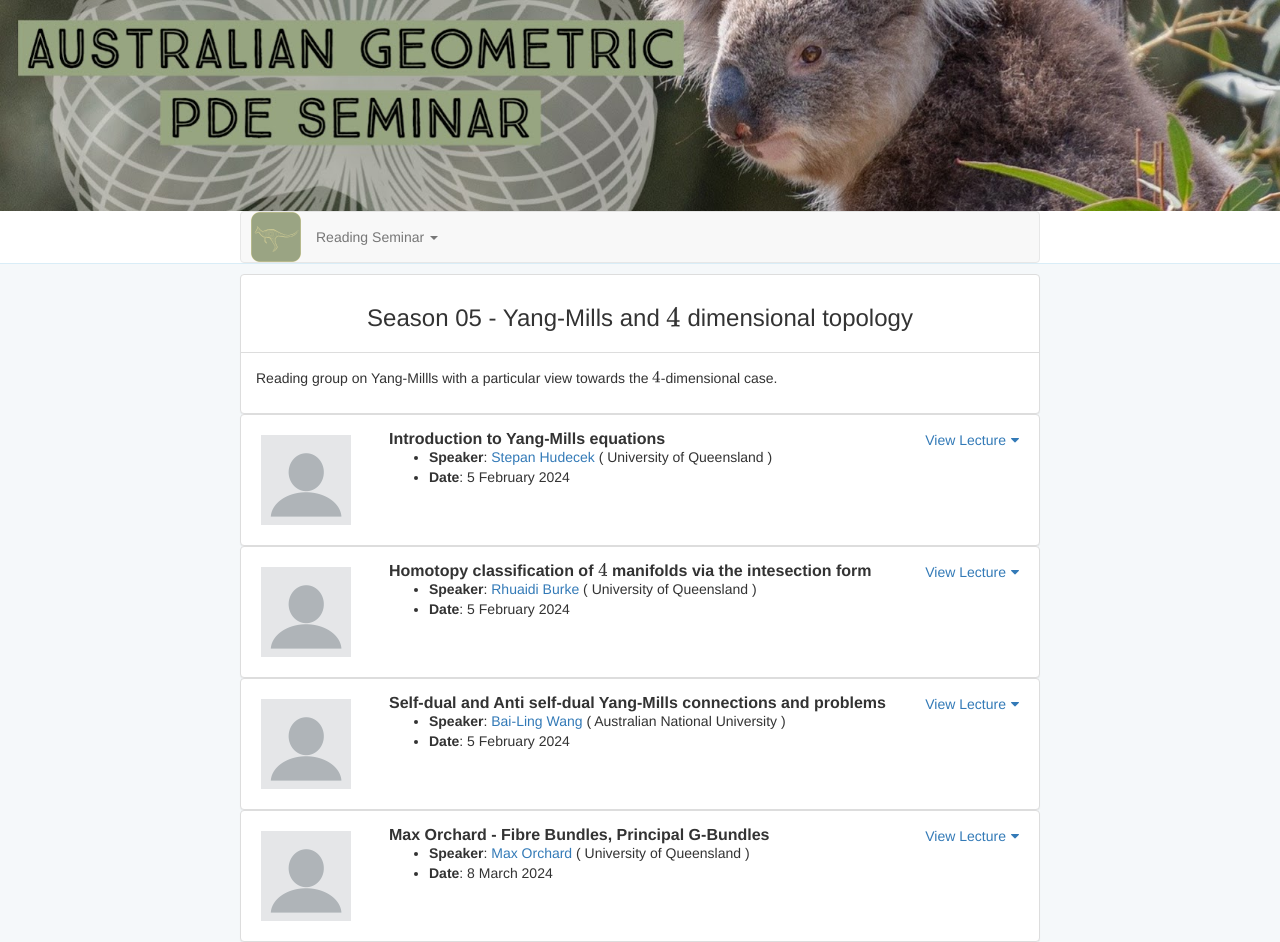
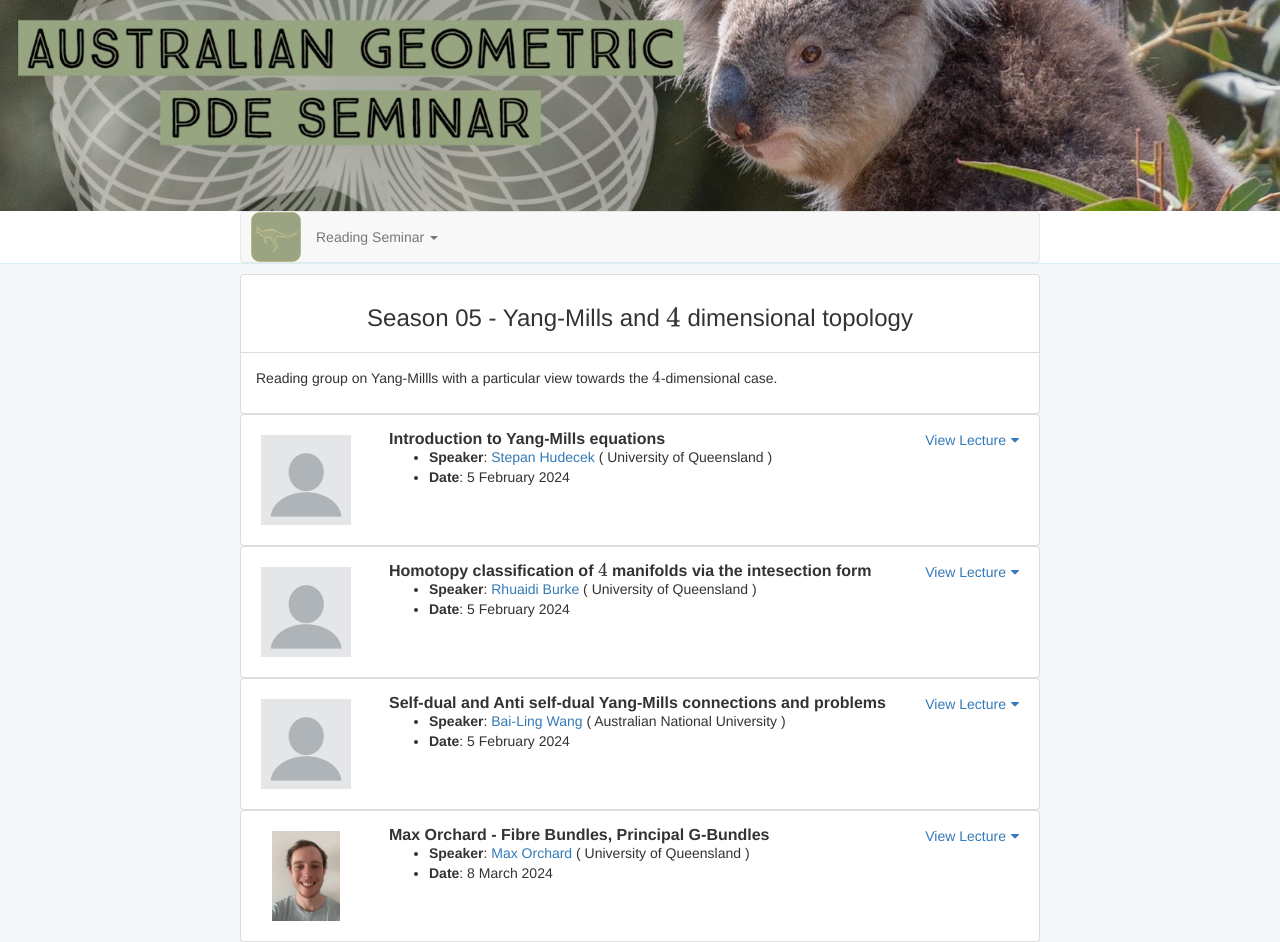
Before and after one commit to oz-geom-pde/oz-geom-pde.github.io, a Jekyll site: the page built from season05/index.html, in a window 1280 px wide. Built offline with Jekyll 4.4.1, drawn with Linux system fonts in a browser that asks for light colours.

Commit message:
Added Max Orchard url and speaker image.

```diff
--- a/_posts/geompde/2024-03-08-max-orchard.html
+++ b/_posts/geompde/2024-03-08-max-orchard.html
@@ -2,8 +2,8 @@
 layout: post
 title: Max Orchard - Fibre Bundles, Principal G-Bundles
 speaker: Max Orchard
-profile-pic: blank.jpg
-speaker-url:
+profile-pic: max-orchard.jpg
+speaker-url: https://www.maxorchard.com/
 speaker-inst:
   - University of Queensland
 category: geom-pde-reading-seminar-season05
```
Also changed, not shown: img/speaker-profiles/max-orchard.jpg (added).
